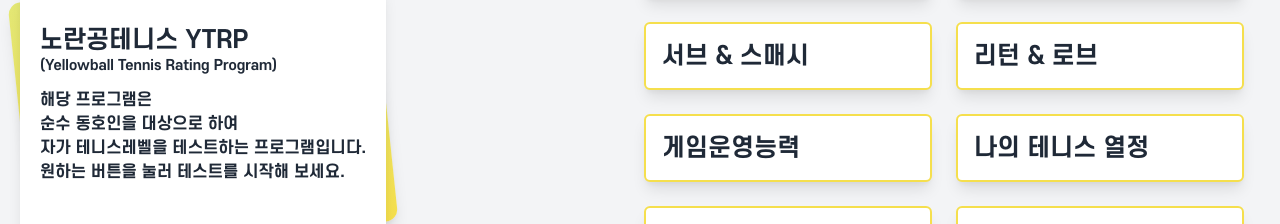
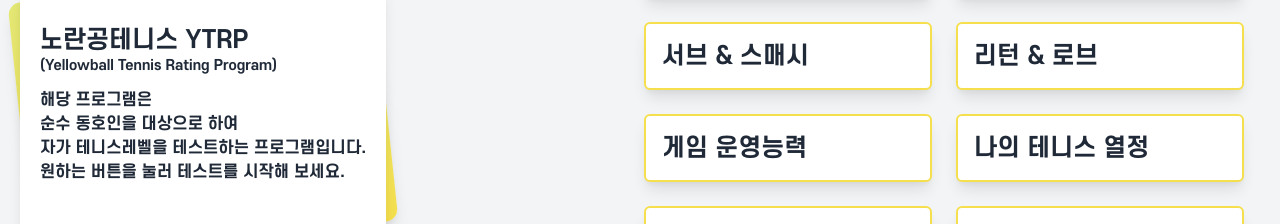
Before and after one commit to kimjy0301/ntrpyellowball, a Next.js app: page / in a window 1280 px wide. Shown: the part 216-440 px from the top of the page. Built offline with nearby package versions, Linux system fonts and the light colour scheme.

Commit message:
띄어쓰기 추가

```diff
--- a/pages/index.tsx
+++ b/pages/index.tsx
@@ -63,7 +63,7 @@ const Home = (props: HomeProps) => {
             </div>
 
             <div className="flex md:m-3 md:w-72 md:shadow-lg justify-between border-yellow-1 border-2  rounded-md items-center p-4  w-2/5 bg-white mx-1 my-1 shadow-lg md:max-w-xs cursor-pointer hover:bg-yellow-1 transition-all hover:shadow-lg ">
-              <span className="text-sm md:text-2xl">게임운영능력</span>
+              <span className="text-sm md:text-2xl">게임 운영능력</span>
             </div>
 
             <div className="flex md:m-3 md:w-72 md:shadow-lg justify-between border-yellow-1 border-2  rounded-md items-center p-4  w-2/5 bg-white mx-1 my-1 shadow-lg md:max-w-xs cursor-pointer hover:bg-yellow-1 transition-all hover:shadow-lg">
```
